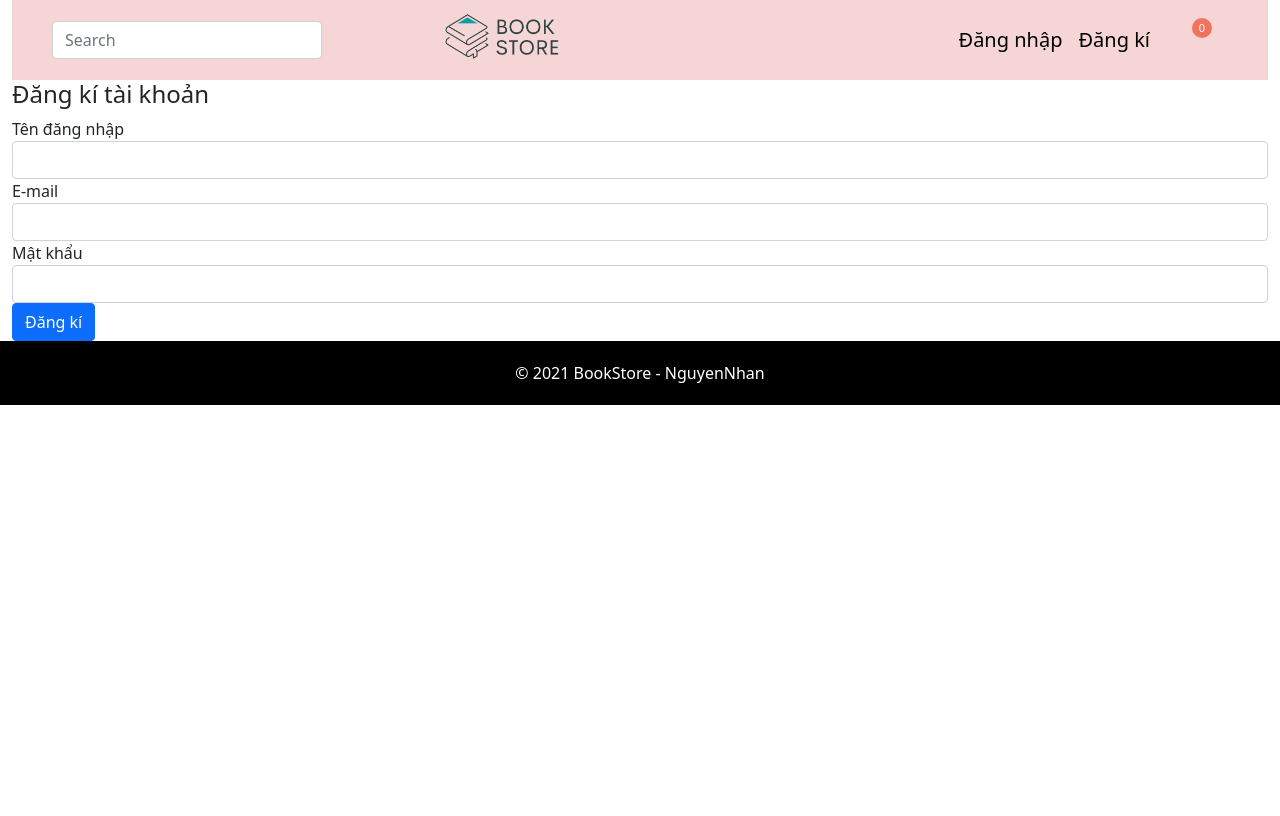
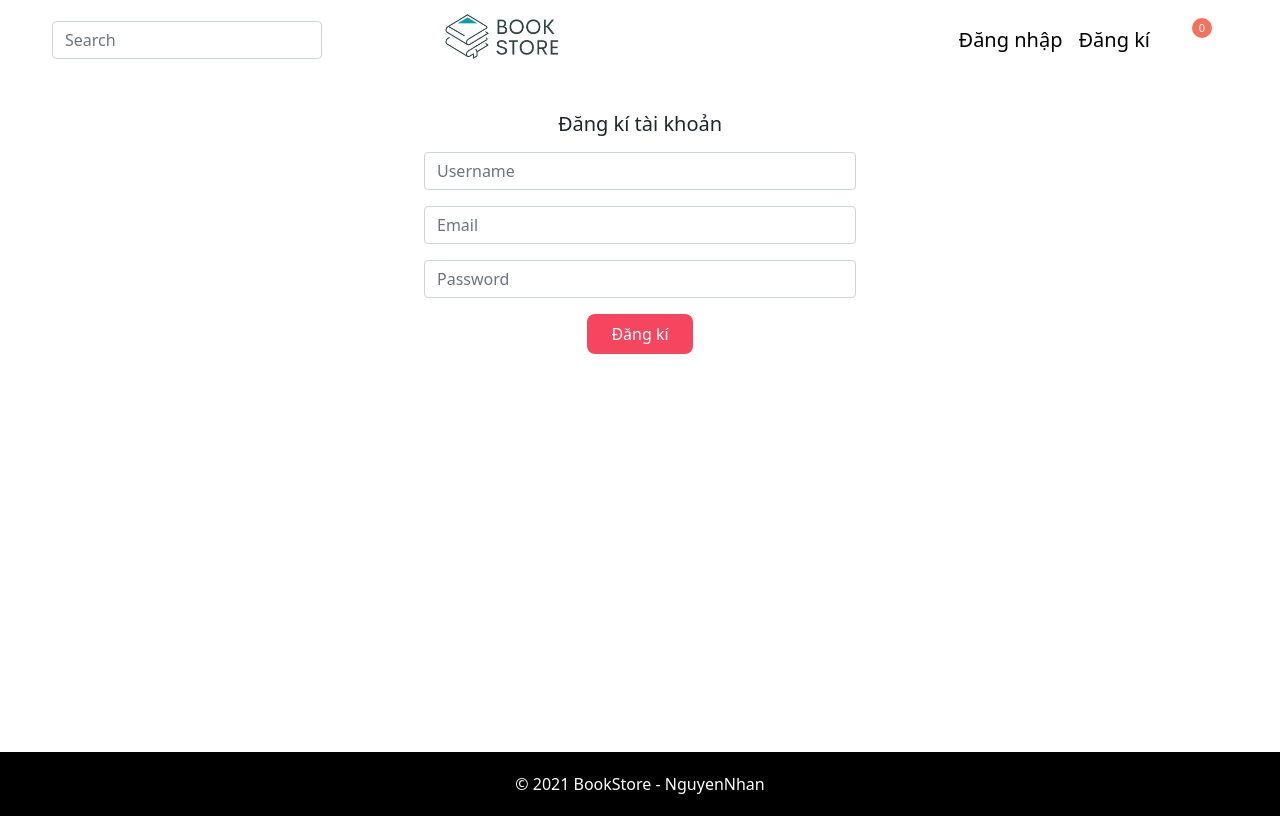
Before and after one commit to zcrossoverz/bookstore-frontend, a Vue app: page /register in a window 1280 px wide. Built offline with nearby package versions, Linux system fonts and the light colour scheme; some icons are missing.

Commit message:
fix css footer, header, setup login

```diff
--- a/src/components/AuthForm.vue
+++ b/src/components/AuthForm.vue
@@ -1,41 +1,48 @@
 <template>
+<div class="form-auth">
+    <div class="form-container">
         <Form
         :validation-schema="schema"
         >
             <div class="form-group">
-            <label for="username">Tên đăng nhập</label>
                 <Field
                 name="username"
                 type="text"
                 class="form-control"
+                placeholder="Username"
                 v-model="userData.username"
                 />
                 <ErrorMessage name="username" class="error-feedback" />
             </div>
             <div class="form-group" v-if="!isLogin">
-            <label for="email">E-mail</label>
                 <Field
                 name="email_user"
                 type="text"
                 class="form-control"
+                placeholder="Email"
                 v-model="userData.email"
                 />
+                <ErrorMessage name="email_user" class="error-feedback" />
             </div>
             <div class="form-group">
-            <label for="password">Mật khẩu</label>
                 <Field
                 name="password"
                 type="current-password"
                 class="form-control"
+                placeholder="Password"
                 v-model="userData.password"
                 />
                 <ErrorMessage name="password" class="error-feedback" />
             </div>
             <div class="form-group">
-            <button v-if="isLogin" class="btn btn-primary" @click="$emit('user-submit', userData)">Đăng nhập</button>
-            <button v-else class="btn btn-primary" @click="$emit('user-submit', userData)">Đăng kí</button>
+                <div class="flex-center">
+                    <button v-if="isLogin" class="btn btn-primary btn-login" @click="$emit('user-submit', userData)">Đăng nhập</button>
+                    <button v-else class="btn btn-primary btn-login" @click="$emit('user-submit', userData)">Đăng kí</button>
+                </div>
             </div>
         </Form>
+    </div>
+</div>
 </template>
 
 <script>
@@ -76,5 +83,36 @@ export default {
 </script>
 
 <style>
+.form-auth {
+    display: flex;
+    justify-content: center;
+}
+.form-container {
+    min-width: 35vw;
+}
+.flex-center {
+    display: flex;
+    justify-content: center;
+}
+.form-group {
+    padding: 8px;
+}
+.btn-login {
+    border-radius: 8px;
+    border: 1px solid;
+    border: #fcfafa;
+    background: #f5455f;
+    padding: 8px 24px;
+}
 
+.btn-login:hover {
+    border-radius: 8px;
+    border: #f5455f;
+    border: 1px solid;
+    background: #f7f2f2;
+    color: #f5455f;
+}
+.error-feedback {
+    color: red;
+}
 </style>
--- a/src/components/Header.vue
+++ b/src/components/Header.vue
@@ -5,10 +5,11 @@
         <input class="form-control ms-4 mt-3" type="search" placeholder="Search" aria-label="Search">
       </form>
       <router-link :to="`/`"><img :src="require(`../assets/Logo.png`)" height="65" alt="logo" class="logo"/></router-link>
+        <a v-if="loggedInUser" class="flex-center username-text" @click.prevent="logout"> {{ loggedInUser.username }} </a>
+        <a v-if="loggedInUser" class="flex-center logout" @click.prevent="logout"> Đăng xuất </a>
       <div>
-
-          <router-link v-if="!currentUser" :to="`/login`" class="link">Đăng nhập</router-link>
-          <router-link v-if="!currentUser" :to="`/register`" class="link">Đăng kí</router-link>
+          <router-link v-if="!loggedInUser" :to="`/login`" class="link">Đăng nhập</router-link>
+          <router-link v-if="!loggedInUser" :to="`/register`" class="link">Đăng kí</router-link>
 
         <router-link :to="`/cart`">
           <a class="cart"><ThemifyIcon icon="bag" class="icon-cart"/>
@@ -24,7 +25,7 @@
 
 <script>
 import ThemifyIcon from "vue-themify-icons";
-import { mapGetters } from "vuex";
+import { mapGetters, mapMutations } from "vuex";
 
 export default {
   name: 'Header',
@@ -37,24 +38,33 @@ export default {
     };
   },
   methods: {
+    ...mapMutations([
+            "initAuthState"
+        ]),
     logout() {
-      console.log("logout");
+      this.$store.commit("logout");
+      this.$router.push("login");
     }
   },
   computed: {
         ...mapGetters([
-            "getProductInCart"
+            "getProductInCart",
+            "loggedInUser"
         ]),
   },
+  mounted() {
+    this.initAuthState();
+  }
 }
 </script>
 
 <style>
 .header {
-  background: rgb(245, 213, 213);
+  /* background: rgb(245, 213, 213); */
   height: 80px;
   display: flex;
   align-items: center;
+  margin-bottom: 32px;
 }
 .logo {
   margin-right: 270px;
@@ -97,6 +107,21 @@ export default {
   padding: 8px;
   line-height: 3.5;
 }
+.username-text, .logout {
+  color: black;
+  text-decoration: none;
+  font-size: 20px;
+  padding: 8px;
+  line-height: 2.5;
+}
+.username-text {
+  margin-right: -84px;
+}
+.logout{
+  font-size: 17px;
+  line-height: 2.5;
+  color: rgb(214, 64, 64);
+}
 .search {
   width: 24%;
   height: 10%;
--- a/src/views/Cart.vue
+++ b/src/views/Cart.vue
@@ -40,17 +40,18 @@
             </div>
         </div>
     </div>
-        <!-- <Footer /> -->
+        <Footer />
 </template>
 <script>
 import Header from "../components/Header.vue";
 import ItemCart from "../components/ItemCart.vue";
 import { mapGetters } from "vuex";
+import Footer from "../components/Footer.vue";
 
 export default {
     name:"Cart",
     components: {
-        Header, ItemCart
+        Header, ItemCart, Footer
     },
     computed: {
         ...mapGetters([
@@ -71,4 +72,7 @@ export default {
     justify-content: center;
     padding: 24px;
 }
+.container {
+    min-height: 80vh;
+}
 </style>
--- a/src/views/Login.vue
+++ b/src/views/Login.vue
@@ -1,16 +1,17 @@
 <template>
-
     <div class="container-fluid">
-        <Header />
+    <Header />
+    <div class="container">
         <div class="edit-form">
             <div v-if="message">{{ message }}</div>
-            <h4>Đăng nhap</h4>
+            <h5 class="flex-center h5-text-auth">Đăng nhập tài khoản</h5>
             <AuthForm
             :user="user"
             :isLogin="true"
             @user-submit="userLogin"
             />
         </div>
+    </div>
     </div>
     <Footer />
 </template>
--- a/src/views/Register.vue
+++ b/src/views/Register.vue
@@ -1,18 +1,19 @@
 <template>
-
     <div class="container-fluid">
         <Header />
+    <div class="container">
         <div class="edit-form">
             <div v-if="message">
                 {{ message }}
             </div>
-            <h4>Đăng kí tài khoản</h4>
+            <h5 class="flex-center h5-text-auth">Đăng kí tài khoản</h5>
             <AuthForm
             :user="user"
             :isLogin="false"
             @user-submit="handleRegister"
             />
         </div>
+    </div>
     </div>
     <Footer />
 </template>
@@ -62,5 +63,7 @@ export default {
 </script>
 
 <style>
-
+.h5-text-auth {
+    font-weight: 400;
+}
 </style>
```
Lines whose indentation alone changed are shown as unchanged.
